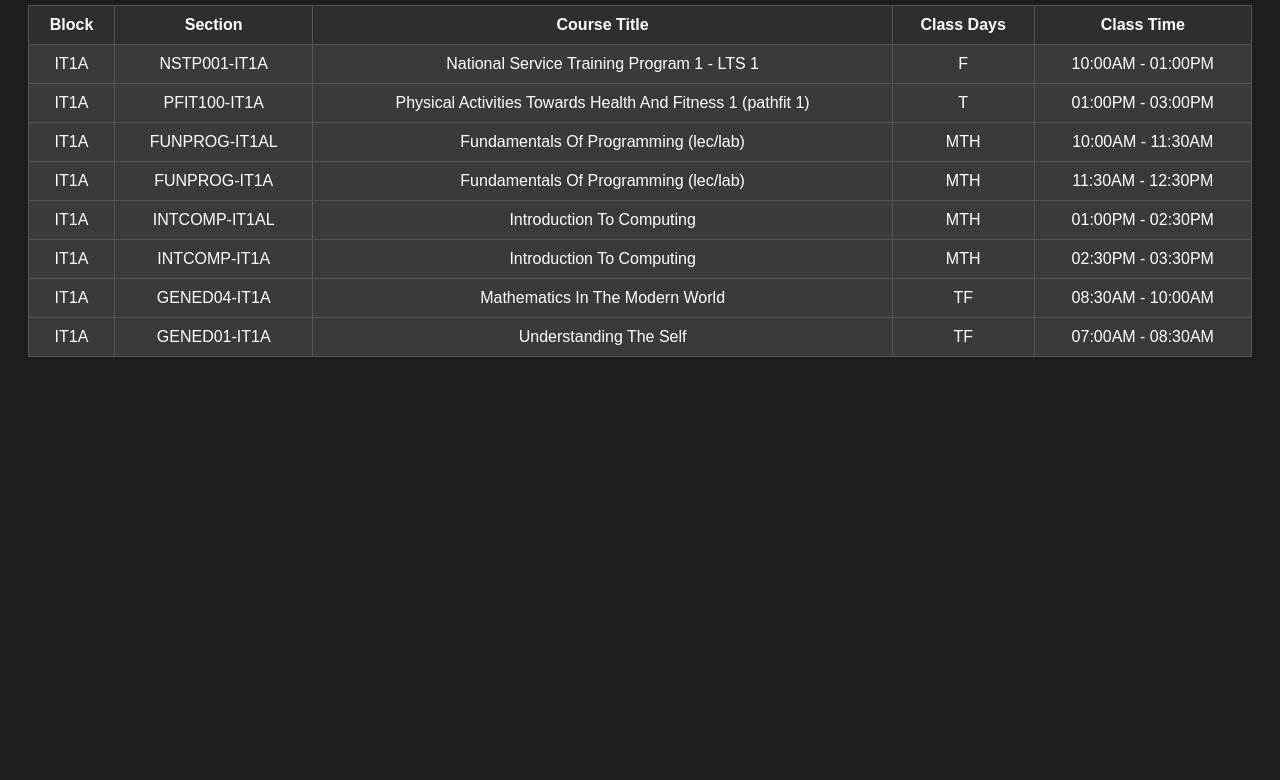
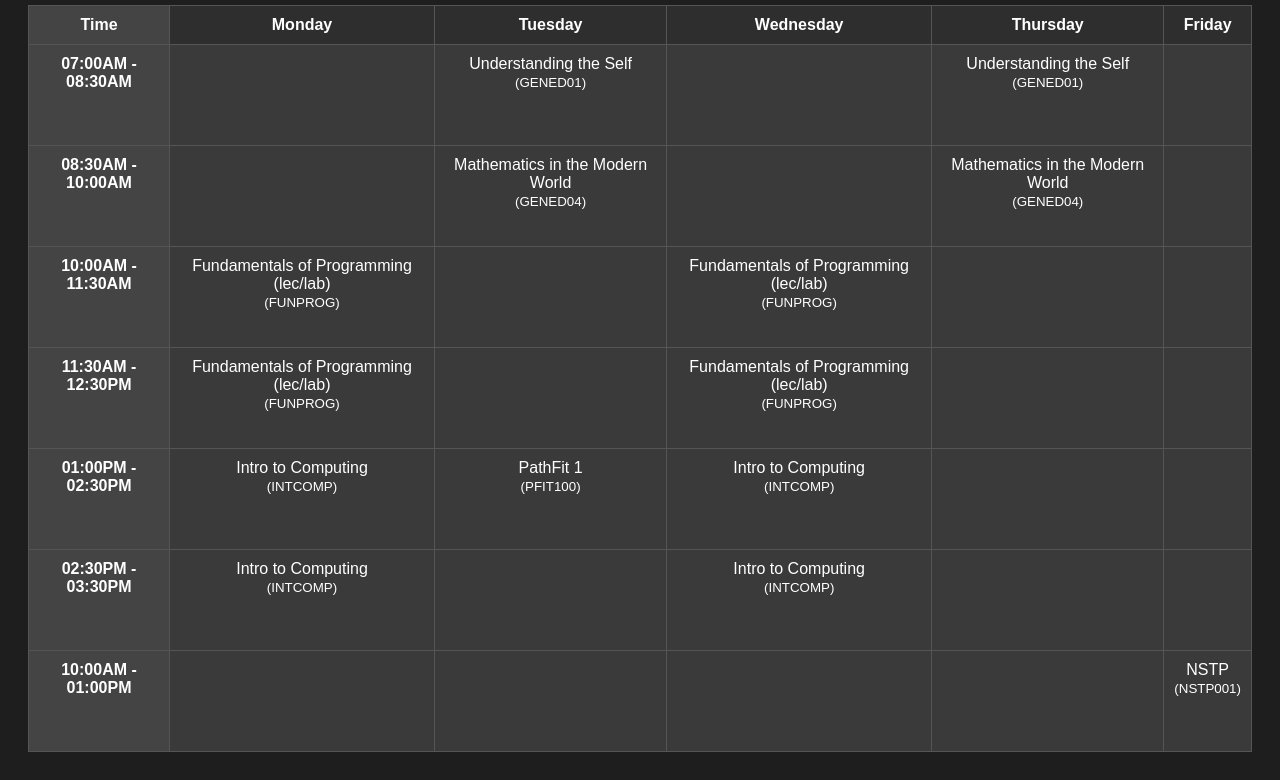
Before and after one commit to Stellar-Darkclone/Stellar-Darkclone.github.io, a plain HTML site: page index.html in a window 1280 px wide. Shown: the part 101-881 px from the top of the page. Before the commit the page ends 800 px from the top, so only its background shows below. Drawn offline with Linux system fonts and the light colour scheme.

Commit message:
Update index.html

```diff
--- a/index.html
+++ b/index.html
@@ -2,12 +2,12 @@
 <html lang="en">
 <head>
   <meta charset="UTF-8">
-  <title>Class Schedule - IT1A</title>
+  <title>Weekly Class Schedule - IT1A</title>
   <style>
     body {
       font-family: Arial, sans-serif;
       background-color: #1e1e1e;
-      color: #ffffff;
+      color: white;
       padding: 20px;
     }
 
@@ -25,6 +25,7 @@
       border: 1px solid #555;
       padding: 10px;
       text-align: center;
+      vertical-align: top;
     }
 
     th {
@@ -33,81 +34,93 @@
 
     td {
       background-color: #3a3a3a;
+      height: 80px;
+    }
+
+    .time-slot {
+      background-color: #444;
+      font-weight: bold;
+      width: 120px;
     }
   </style>
 </head>
 <body>
 
-  <h1>Class Schedule - IT1A</h1>
+  <h1>Weekly Class Schedule - IT1A</h1>
 
   <table>
-    <thead>
     <tr>
-        <th>Block</th>
-        <th>Section</th>
-        <th>Course Title</th>
-        <th>Class Days</th>
-        <th>Class Time</th>
+      <th class="time-slot">Time</th>
+      <th>Monday</th>
+      <th>Tuesday</th>
+      <th>Wednesday</th>
+      <th>Thursday</th>
+      <th>Friday</th>
     </tr>
-    </thead>
-    <tbody>
+
     <tr>
-        <td>IT1A</td>
-        <td>NSTP001-IT1A</td>
-        <td>National Service Training Program 1 - LTS 1</td>
-        <td>F</td>
-        <td>10:00AM - 01:00PM</td>
+      <td class="time-slot">07:00AM - 08:30AM</td>
+      <td></td>
+      <td>Understanding the Self<br><small>(GENED01)</small></td>
+      <td></td>
+      <td>Understanding the Self<br><small>(GENED01)</small></td>
+      <td></td>
     </tr>
+
     <tr>
-        <td>IT1A</td>
-        <td>PFIT100-IT1A</td>
-        <td>Physical Activities Towards Health And Fitness 1 (pathfit 1)</td>
-        <td>T</td>
-        <td>01:00PM - 03:00PM</td>
+      <td class="time-slot">08:30AM - 10:00AM</td>
+      <td></td>
+      <td>Mathematics in the Modern World<br><small>(GENED04)</small></td>
+      <td></td>
+      <td>Mathematics in the Modern World<br><small>(GENED04)</small></td>
+      <td></td>
     </tr>
+
     <tr>
-        <td>IT1A</td>
-        <td>FUNPROG-IT1AL</td>
-        <td>Fundamentals Of Programming (lec/lab)</td>
-        <td>MTH</td>
-        <td>10:00AM - 11:30AM</td>
+      <td class="time-slot">10:00AM - 11:30AM</td>
+      <td>Fundamentals of Programming (lec/lab)<br><small>(FUNPROG)</small></td>
+      <td></td>
+      <td>Fundamentals of Programming (lec/lab)<br><small>(FUNPROG)</small></td>
+      <td></td>
+      <td></td>
     </tr>
+
     <tr>
-        <td>IT1A</td>
-        <td>FUNPROG-IT1A</td>
-        <td>Fundamentals Of Programming (lec/lab)</td>
-        <td>MTH</td>
-        <td>11:30AM - 12:30PM</td>
+      <td class="time-slot">11:30AM - 12:30PM</td>
+      <td>Fundamentals of Programming (lec/lab)<br><small>(FUNPROG)</small></td>
+      <td></td>
+      <td>Fundamentals of Programming (lec/lab)<br><small>(FUNPROG)</small></td>
+      <td></td>
+      <td></td>
     </tr>
+
     <tr>
-        <td>IT1A</td>
-        <td>INTCOMP-IT1AL</td>
-        <td>Introduction To Computing</td>
-        <td>MTH</td>
-        <td>01:00PM - 02:30PM</td>
+      <td class="time-slot">01:00PM - 02:30PM</td>
+      <td>Intro to Computing<br><small>(INTCOMP)</small></td>
+      <td>PathFit 1<br><small>(PFIT100)</small></td>
+      <td>Intro to Computing<br><small>(INTCOMP)</small></td>
+      <td></td>
+      <td></td>
     </tr>
+
     <tr>
-        <td>IT1A</td>
-        <td>INTCOMP-IT1A</td>
-        <td>Introduction To Computing</td>
-        <td>MTH</td>
-        <td>02:30PM - 03:30PM</td>
+      <td class="time-slot">02:30PM - 03:30PM</td>
+      <td>Intro to Computing<br><small>(INTCOMP)</small></td>
+      <td></td>
+      <td>Intro to Computing<br><small>(INTCOMP)</small></td>
+      <td></td>
+      <td></td>
     </tr>
+
     <tr>
-        <td>IT1A</td>
-        <td>GENED04-IT1A</td>
-        <td>Mathematics In The Modern World</td>
-        <td>TF</td>
-        <td>08:30AM - 10:00AM</td>
+      <td class="time-slot">10:00AM - 01:00PM</td>
+      <td></td>
+      <td></td>
+      <td></td>
+      <td></td>
+      <td>NSTP<br><small>(NSTP001)</small></td>
     </tr>
-      <tr>
-        <td>IT1A</td>
-        <td>GENED01-IT1A</td>
-        <td>Understanding The Self</td>
-        <td>TF</td>
-        <td>07:00AM - 08:30AM</td>
-      </tr>
-    </tbody>
+
   </table>
 
 </body>
```
Lines whose indentation alone changed are shown as unchanged.
